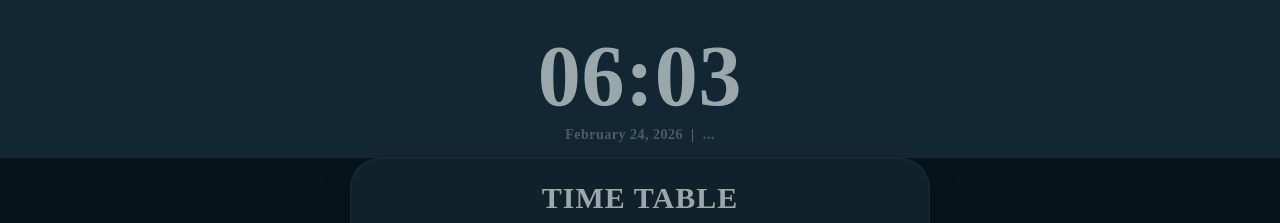
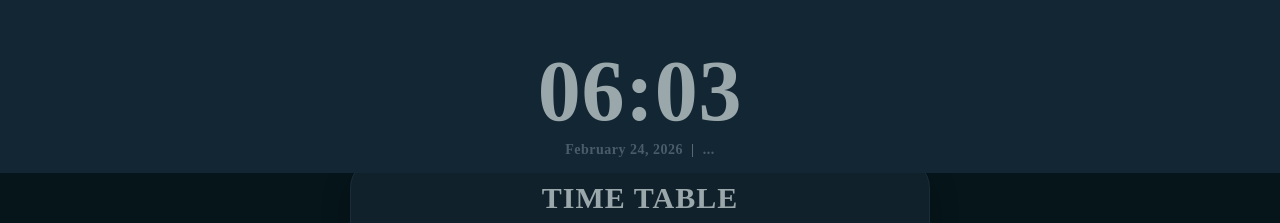
Before and after one commit to abul08/nandor-table, a Next.js app: page / in a window 1280 px wide. Shown: the top 223 px of the page. Built offline with nearby package versions, Linux system fonts and the light colour scheme; no server answers; the database is empty; a web font is replaced by a local one.

Commit message:
tobar fix 2

```diff
--- a/src/app/globals.css
+++ b/src/app/globals.css
@@ -59,7 +59,7 @@ body {
   display: flex;
   flex-direction: column;
   justify-content: center;
-  padding: 35px 0 15px 0;
+  padding: 50px 0 15px 0;
   text-align: center;
   background-color: var(--highlight-bg);
   position: fixed;
```
